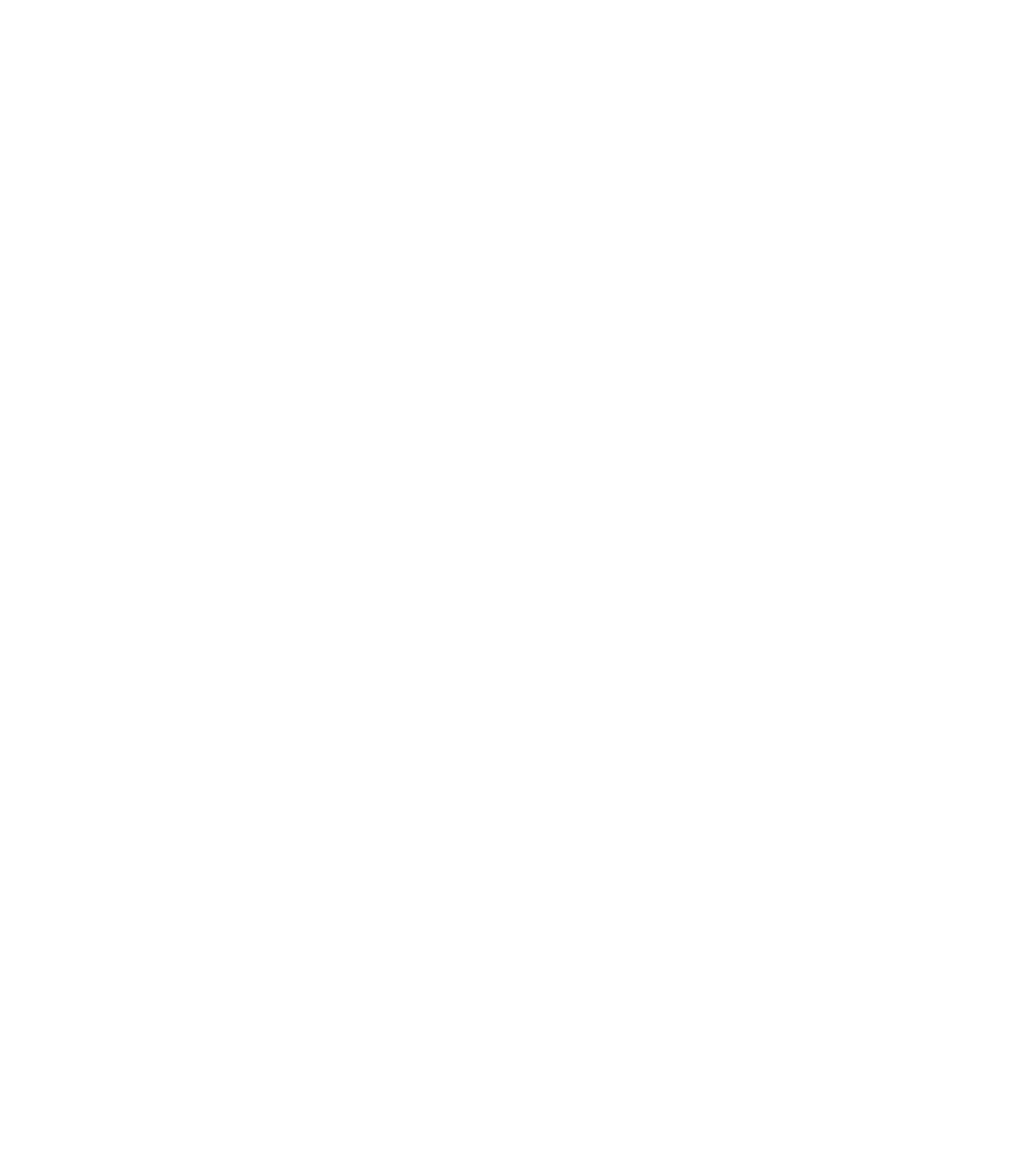
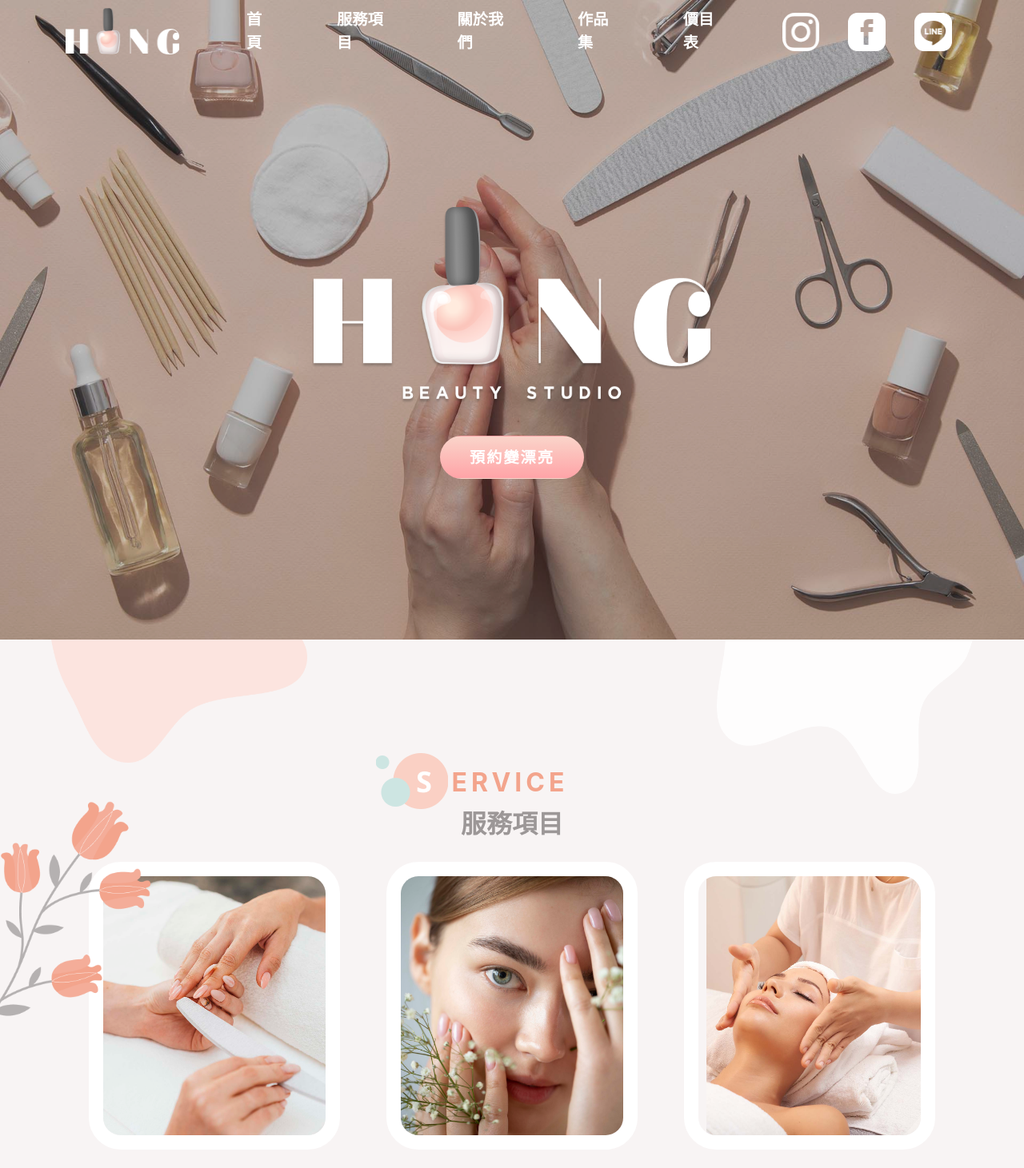
Before and after one commit to yizhu0103/Manicure, a plain HTML site: page index.html in a window 1280 px wide. Shown: the top 1461 px of the page at 80% size. Before the commit the page ends 800 px from the top, so only its background shows below. Drawn offline with nearby package versions, Linux system fonts and the light colour scheme.

Commit message:
service-1

```diff
--- a/index.html
+++ b/index.html
@@ -1,11 +1,130 @@
 <!DOCTYPE html>
 <html lang="zh-Hant-TW">
+
 <head>
     <meta charset="UTF-8">
     <meta name="viewport" content="width=device-width, initial-scale=1.0">
-    <title>Document</title>
+    <title>HONG</title>
+    <!-- bootstrap css cdn -->
+    <link href="https://cdn.jsdelivr.net/npm/bootstrap@5.3.3/dist/css/bootstrap.min.css" rel="stylesheet"
+        integrity="sha384-QWTKZyjpPEjISv5WaRU9OFeRpok6YctnYmDr5pNlyT2bRjXh0JMhjY6hW+ALEwIH" crossorigin="anonymous">
+
+    <!-- CSS -->
+    <link rel="stylesheet" href="./css/style.css">
 </head>
+
 <body>
+    <section id="banner">
+        <!-- 導覽列 -->
+        <nav class="navbar navbar-expand-lg ">
+            <!-- 容器的寬度 -->
+            <div class="container-fluid ">
+                <!-- 品牌名稱 logo區 -->
+                <a class="navbar-brand " href="#"><img src="./images/FooterLogo-1.png" alt=""></a>
+                <!-- 漢堡按鈕 -->
+                <button class="navbar-toggler" type="button" data-bs-toggle="collapse"
+                    data-bs-target="#navbarSupportedContent" aria-controls="navbarSupportedContent"
+                    aria-expanded="false" aria-label="Toggle navigation">
+                    <span class="navbar-toggler-icon"></span>
+                </button>
+                <!-- 主選單 -->
+                <div class="collapse navbar-collapse nav_boxlist" id="navbarSupportedContent">
+                    <ul class="navbar-nav mb-2 mb-lg-0 titel_list" >
+                        <!-- 按鈕 -->
+                        <li class="nav-item">
+                            <a class="nav-link active" aria-current="page" href="#">首頁
+                            </a>
+                        </li>
+                        <!-- 按鈕 -->
+                        <li class="nav-item">
+                            <a class="nav-link" href="#">服務項目</a>
+                        </li>
+                        <!-- 按鈕 -->
+                        <li class="nav-item">
+                            <a class="nav-link" href="#">關於我們</a>
+                        </li>
+                        <!-- 按鈕 -->
+                        <li class="nav-item">
+                            <a class="nav-link" href="#">作品集</a>
+                        </li>
+                        <!-- 按鈕 -->
+                        <li class="nav-item">
+                            <a class="nav-link" href="#">價目表</a>
+                        </li>
+
+                    </ul>
+                    <ul class="navbar-nav mb-2 mb-lg-0 icon_list">
+                        <li><a class="nav-link" href="#"><img src="./images/NavIcon-Instagram.png" alt=""></a></li>
+                        <li><a class="nav-link" href="#"><img src="./images/NavIcon-FB.png" alt=""></a></li>
+                        <li><a class="nav-link" href="#"><img src="./images/NavIcon-Line.png" alt=""></a></li>
+                    </ul>
+                    </ul>
+                </div>
+            </div>
+        </nav>
+<div class="banner_item container">
+    <img src="./images/BannerLogo-1.png" alt="">
+    <button type="button" class="btn  btn-lg reserve_btn">預約變漂亮</button>
+</div>
+
+
+    </section>
+
+    <section id="service">
+        <img class="ser_bg serbg1" src="./images/Home-vector-1.png" alt="">
+        <img class="ser_bg serbg2" src="./images/Home-vector-2.png" alt="">
+        <img class="flower1" src="./images/Image-flower.png" alt="">
+
+        <header class="title container">
+            <div class="title_service"><img src="./images/Home-ServiceTitle.png" alt=""><h3>ERVICE</h3></div>
+            <h3 class="title_service_ch">服務項目</h3>
+        </header>
+        <div class="container row row-cols-3 service_boxlist">
+            <div class="col-sm service_item">
+                <a href="#">
+                    <img class="serimg1" src="./images/photo-headscare-1.jpg" alt="">
+                </a>
+            </div>
+            <div class="col-sm service_item">
+                <a href="#">
+                    <img class="serimg2" src="./images/photo-eyebrow-1.jpg" alt="">
+                </a>
+            </div>
+            <div class="col-sm service_item">
+                <a href="#">
+                    <img class="serimg3" src="./images/photo-facecare-1.jpg" alt="">
+                </a>
+            </div>
+
+
+
+        </div>
+
+    </section>
+
+    <section id="about">
+        <header class="title container">
+            <h3 class="title_about_en">ABOUT US</h3>
+            <h3 class="title_about_ch">關於我們</h3>
+        </header>
+        <div class="row">
+            <div class="col-2 border">
+                <h4>123</h4>
+            </div>
+        </div>
+
+    </section>
+    <section id="hotStyle"></section>
+    <section id="news"></section>
+    <section id="instagram"></section>
+    <footer></footer>
+
 
 </body>
+
+<!-- bootstrap js cdn -->
+<script src="https://cdn.jsdelivr.net/npm/bootstrap@5.3.3/dist/js/bootstrap.bundle.min.js"
+    integrity="sha384-YvpcrYf0tY3lHB60NNkmXc5s9fDVZLESaAA55NDzOxhy9GkcIdslK1eN7N6jIeHz"
+    crossorigin="anonymous"></script>
+
 </html>
--- /dev/null
+++ b/scss/_main.scss
@@ -0,0 +1,227 @@
+@use './variables' as *;
+
+#banner {
+    background: url(../images/Home-Banner.jpg);
+    opacity: 0.9;
+    background-size: cover;
+    position: relative;
+
+
+    &::before {
+        content: "";
+        position: absolute;
+        top: 0;
+        left: 0;
+        width: 100%;
+        height: 100%;
+        background-color: map-get($color , alpha-b-25);
+        /* 半透明黑色濾鏡 */
+        z-index: 1;
+        /* 放在圖片上方 */
+    }
+
+
+    .navbar {
+        height: 10vh;
+        z-index: 2;
+        padding: 33px 70px;
+
+        .navbar-brand {
+            img {
+                height: 64px;
+            }
+        }
+
+        .nav_boxlist {
+            align-items: center;
+            justify-content: end;
+
+            .titel_list {
+                display: flex;
+                align-items: center;
+
+                li {
+                    margin-left: 60px;
+
+                    a {
+                        color: map-get($color , light-font);
+                        font-size: 1.2rem;
+
+                        font-weight: bold;
+                        align-items: center;
+                        text-decoration: none;
+                        border-bottom: transparent solid;
+                        transition: 0.4s ease-in-out;
+
+                        &:hover {
+                            border-bottom: map-get($color , light-font)solid;
+                        }
+                    }
+                }
+            }
+
+            .icon_list {
+                display: flex;
+                align-items: center;
+                margin-left: 32px;
+
+                li {
+                    margin-left: 20px;
+
+                    a {
+
+                        img {
+                            height: 48px;
+
+                        }
+                    }
+                }
+
+            }
+        }
+
+    }
+
+    .banner_item {
+        display: flex;
+        flex-direction: column;
+        justify-content: center;
+        align-items: center;
+        width: 100%;
+        height: 80vh;
+
+
+        img {
+            width: 45%;
+            z-index: 2;
+            object-fit: cover;
+            margin-top: 50px;
+
+        }
+
+        .reserve_btn {
+            z-index: 2;
+            border-radius: 99px;
+            color: map-get($color , light-font);
+            background: linear-gradient(to top, map-get($color , primary-title-2), map-get($color , primary-3));
+            margin-top: 5vh;
+            letter-spacing: 2px;
+            line-height: 1.5rem;
+            font-weight: bold;
+            font-size: map-get($font-size , m);
+            padding: 14px 36px;
+        }
+
+
+
+    }
+}
+
+#service {
+    background-color: map-get($color , light);
+    display: flex;
+    flex-direction: column;
+    align-items: center;
+    justify-content: center;
+    position: relative;
+    .ser_bg{
+        width: 25%;
+        position: absolute;
+    }
+    .serbg1{
+        top:0;
+        right: 5%;
+    }
+    .serbg2{
+        top:0;
+        left: 5%;
+    }
+    .flower1{
+        position: absolute;
+        width: 20%;
+        left: -2%;
+        top:20%;
+    }
+
+    .title {
+        display: flex;
+        flex-direction: column;
+        align-items: center;
+        justify-content: center;
+
+
+        .title_service {
+            display: flex;
+            align-items: end;
+            justify-content: center;
+            margin-right: 100px;
+
+            h3 {
+                color: map-get($color, primary-title-1);
+                letter-spacing: 5px;
+                padding-bottom: 5px;
+                margin-left: 5px;
+                font-weight: bold;
+                font-size: 2rem;
+
+
+            }
+
+            img {
+                height: 70px;
+                width: 90px;
+                object-fit: cover;
+            }
+        }
+
+        .title_service_ch {
+            font-weight: 800;
+            font-size: 2rem;
+            color: map-get($color, dark-deep-title-font);
+        }
+    }
+    .service_boxlist{
+        width: 100%;
+        height: 50vh;
+        display: flex;
+        align-items: center;
+        justify-content: center;
+
+
+        .service_item{
+
+            width: 100%;
+            height: 90%;
+            display: flex;
+            align-items: center;
+            justify-content: center;
+
+            a{
+                width: 90%;
+                height: 100%;
+
+
+                img{
+                    width: 100%;
+                    height: 100%;
+                    border-radius: 40px;
+                    border: map-get($color , light-font ) solid 18px;
+                    object-fit: cover;
+
+                }
+                .serimg3{
+                    object-position: top 0 left 10px;
+                }
+            }
+        }
+    }
+}
+
+#about{
+    background-color: map-get($color, light);
+    display: flex;
+    flex-direction: column;
+    align-items: center;
+    justify-content: center;
+
+}
--- /dev/null
+++ b/scss/_reset.scss
@@ -0,0 +1,57 @@
+/* 重置所有標籤的樣式 */
+* {
+    /* '*'代表全部所有東西 重製全部東西 */
+    margin: 0;
+    padding: 0;
+    box-sizing: border-box;
+    /*  rwd一定要寫 不累加padding border*/
+    /* 不累加內容的padding */
+}
+
+/* 重置字體 */
+/* 字體會先抓前面的 */
+/* 英文字體不會設定中文字體 會直接往後找 font-family= '英文字體' '中文字體' */
+body {
+    font-family: sans-serif;
+    /* 定義字體 */
+    /* 無組件字體 無襯線字體sans-serif 襯線字體serif */
+    font-family:
+        /*西文*/
+        -apple-system, BlinkMacSystemFont, "Segoe UI", Roboto, Ubuntu, "Helvetica Neue", Helvetica, Arial,
+        /*中文*/
+        "蘋方-繁", "PingFang TC", "黑體-繁", "Heiti TC", "微軟正黑體", "Microsoft JhengHei", "Noto Sans TC", sans-serif;
+    font-size: 100%;
+    line-height: 1.5;
+
+
+}
+
+/* 重置標題 */
+h1,
+h2,
+h3,
+h4,
+h5,
+h6 {
+    font-weight: normal;
+}
+
+/* 重置列表 */
+ul,
+ol {
+    list-style: none;
+}
+
+/* 重置圖片 */
+img {
+    display: block;
+    width: 100%;
+    max-width: 100%;
+    height: auto;
+}
+
+/* 重置連接 */
+a {
+
+    text-decoration: none;
+}
--- /dev/null
+++ b/scss/_share.scss
@@ -0,0 +1,4 @@
+section{
+    width: 100%;
+    height: 100vh;
+}
--- /dev/null
+++ b/scss/style.scss
@@ -0,0 +1,5 @@
+@use 'reset';
+@use 'share';
+@use 'main';
+@use './variables' as *;
+@use './function' as *;
--- /dev/null
+++ b/scss/variables/_font.scss
@@ -0,0 +1,15 @@
+// 字級規範
+$font-size: (
+    //map-get( $font-size , l);
+    xs: .85rem,
+    s: 1rem,
+    m:1.2rem,
+    l: 1.5rem,
+    xl: 2rem,
+    xxl:2.6rem
+);
+
+//字體規範
+$font-family-display: "Luckiest Guy", cursive;
+$font-family-title: Coffee, sans-serif;
+$font-family-tc: "Noto Sans HK", sans-serif;
--- /dev/null
+++ b/scss/variables/_index.scss
@@ -0,0 +1,3 @@
+@forward '../variables/color';
+@forward '../variables/font';
+@forward '../variables/size';
```
Also changed, not shown: scss/variables/_color.scss (added, +27 -0 lines), css/style.css (added), css/style.min.css (added), scss/function/_index.scss (added), scss/variables/_size.scss (added), 2 other files.
